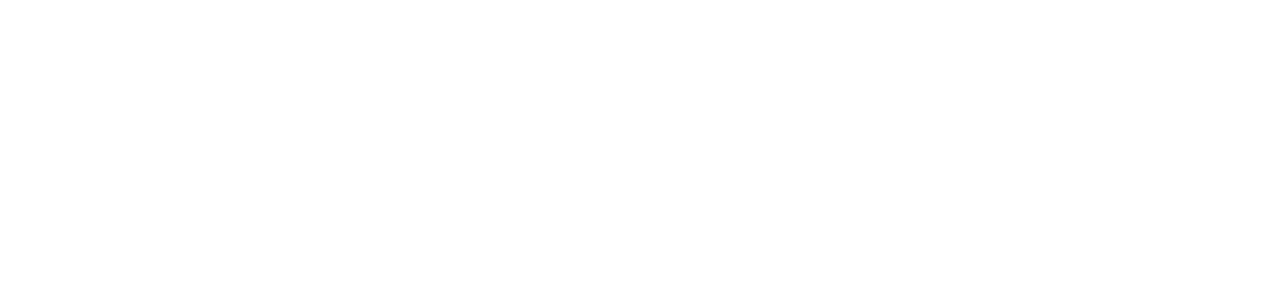
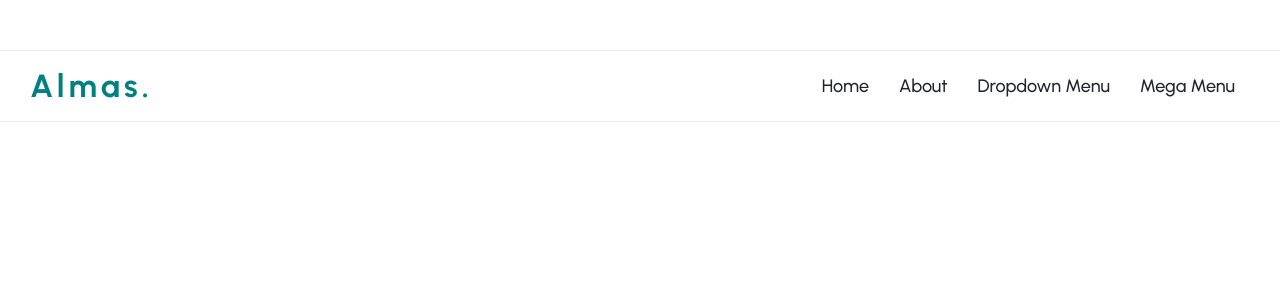
Before and after one commit to almasrafaqat/PahlaStore, a React (Create React App) app: page /practice in a window 1280 px wide. Before the commit this address had no page. Shown: the top 300 px of the page. Built offline with nearby package versions, Linux system fonts and the light colour scheme.

Commit message:
Added Navbar Test

```diff
--- a/src/App.js
+++ b/src/App.js
@@ -6,6 +6,7 @@
 import Header from "./components/header/header.component";
 import Announcement from "./components/announcement/announcement.component";
 import Cart from "./components/cart/cart.component";
+import Practice from "./components/practice/practice";
 
 function App() {
   return (
@@ -16,6 +17,7 @@
           <Route path="/" element={<HomePage />} />
           <Route path="/about" element={<About />} />
           <Route path="/cart" element={<Cart/>} />
+          <Route path="/practice" element={<Practice/>} />
         </Routes>
       </Router>
     </ThemeProvider>
--- /dev/null
+++ b/src/components/practice/practice.jsx
@@ -0,0 +1,238 @@
+import styled from "styled-components";
+import { Link } from "../../GlobalStyle";
+
+const Container = styled.div`
+  position: fixed;
+  top: 50px;
+  width: 100%;
+  border-top: 1px solid #ececec;
+  border-bottom: 1px solid #ececec;
+`;
+
+const Nav = styled.div`
+  padding: 0px 30px;
+  height: 70px;
+  max-width: 1300px;
+  margin: auto;
+  line-height: 70px;
+  position: relative;
+  display: flex;
+  justify-content: space-between;
+`;
+
+const Logo = styled.div`
+  font-size: 32px;
+  font-weight: 700;
+  letter-spacing: 4px;
+  transform: uppercase;
+  color: teal;
+`;
+
+const MenuItem = styled.ul`
+  display: inline-flex;
+`;
+
+const MenuLink = styled(Link)`
+  padding: 9px 15px;
+  border-radius: 5px;
+  font-size: 18px;
+  font-weight: 500;
+  transition: all 0.3s ease;
+
+  &:hover {
+    background: ${({ theme }) => theme.colors.primary};
+    color: ${({ theme }) => theme.colors.white};
+  }
+`;
+
+/** Dropdown Menu */
+
+const DropdownItem = styled.ul`
+  background: #ececec;
+  line-height: 45px;
+  width: 180px;
+  position: absolute;
+  top: 85px;
+  box-shadow: 0 6px 10px rgba(0, 0, 0, 0.15);
+  transition: all 0.4s ease;
+  opacity: 0;
+  visibility: hidden;
+`;
+
+const DropdownLink = styled(MenuLink)`
+  padding: 0 0 0 15px;
+  width: 100%;
+  display: block;
+  border-radius: 0px;
+  font-size: 16px;
+  font-weight: 400;
+`;
+
+/** Mega Menu */
+
+const MegaBox = styled.div`
+  position: absolute;
+  top: 85px;
+  left: 0;
+  width: 100%;
+  padding: 0px 30px;
+  position: absolute;
+  opacity: 0;
+  visibility: hidden;
+  transition: all 0.3s ease;
+`;
+
+const Content = styled.div`
+  background: #ececec;
+  width: 100%;
+  display: flex;
+  justify-content: space-between;
+  padding: 25px 20px;
+  box-shadow: 0 6px 10px rgba(0, 0, 0, 0.15);
+`;
+
+const Row = styled.div`
+  width: calc(25% -30px);
+  line-height: 45px;
+
+  &:nth-child(1) ${MegaItem} {
+    border: 0px;
+    background: orange;
+  }
+`;
+
+const Image = styled.img`
+  width: 100%;
+  height: 100%;
+  object-fit: cover;
+`;
+
+const HeaderTitle = styled.header`
+  color: teal;
+  font-size: 20px;
+  font-weight: 500;
+`;
+
+const MegaItem = styled.ul`
+  margin-left: -40px;
+  border-left: 1px solid teal;
+`;
+
+const MegaLink = styled(DropdownLink)`
+  padding: 0 20px;
+`;
+
+/**onHover */
+const MenuList = styled.li`
+  list-style: none;
+  margin: ${(props) => (props.type === "mega-list" ? "0 20px" : "")};
+
+  &:hover ${DropdownItem} {
+    top: 70px;
+    opacity: 1;
+    visibility: visible;
+  }
+  &:hover ${MegaBox} {
+    top: 70px;
+    opacity: 1;
+    visibility: visible;
+  }
+`;
+
+const Practice = () => {
+  return (
+    <Container>
+      <Nav>
+        <Logo>Almas.</Logo>
+        <MenuItem>
+          <MenuList>
+            <MenuLink>Home</MenuLink>
+          </MenuList>
+          <MenuList>
+            <MenuLink>About</MenuLink>
+          </MenuList>
+          <MenuList>
+            <MenuLink>Dropdown Menu</MenuLink>
+            <DropdownItem type="dropdown">
+              <MenuList>
+                <DropdownLink type="dropdown">Java</DropdownLink>
+              </MenuList>
+              <MenuList>
+                <DropdownLink type="dropdown">Paython | Django</DropdownLink>
+              </MenuList>
+              <MenuList>
+                <DropdownLink type="dropdown">PHP | Laravel</DropdownLink>
+              </MenuList>
+              <MenuList>
+                <DropdownLink type="dropdown">React | JavaScript</DropdownLink>
+              </MenuList>
+            </DropdownItem>
+          </MenuList>
+          <MenuList>
+            <MenuLink>Mega Menu</MenuLink>
+            <MegaBox>
+              <Content>
+                <Row>
+                  <Image src="https://encrypted-tbn0.gstatic.com/images?q=tbn:ANd9GcRVyoBVQg0JEHNq-rbOPU1WWxj9U3ArpmMlhulg6CjUf3XkRTSUCZqNWNjIYJZ58u56JGs&usqp=CAU" />
+                </Row>
+                <Row>
+                  <HeaderTitle>Programming</HeaderTitle>
+                  <MegaItem>
+                    <MenuList type="mega-list">
+                      <MegaLink>PHP | Laravel </MegaLink>
+                    </MenuList>
+                    <MenuList type="mega-list">
+                      <MegaLink>Python | Django </MegaLink>
+                    </MenuList>
+                    <MenuList type="mega-list">
+                      <MegaLink>React | JavaScript </MegaLink>
+                    </MenuList>
+                    <MenuList type="mega-list">
+                      <MegaLink>Angular | JavaScript </MegaLink>
+                    </MenuList>
+                  </MegaItem>
+                </Row>
+                <Row>
+                  <HeaderTitle>Freelancing</HeaderTitle>
+                  <MegaItem>
+                    <MenuList type="mega-list">
+                      <MegaLink>Video Graphic</MegaLink>
+                    </MenuList>
+                    <MenuList type="mega-list">
+                      <MegaLink>Web Developing </MegaLink>
+                    </MenuList>
+                    <MenuList type="mega-list">
+                      <MegaLink>Graphic Designing </MegaLink>
+                    </MenuList>
+                    <MenuList type="mega-list">
+                      <MegaLink>Corel Draw </MegaLink>
+                    </MenuList>
+                  </MegaItem>
+                </Row>
+                <Row>
+                  <HeaderTitle>Coding Courses</HeaderTitle>
+                  <MegaItem>
+                    <MenuList type="mega-list">
+                      <MegaLink>Frontend Developer</MegaLink>
+                    </MenuList>
+                    <MenuList type="mega-list">
+                      <MegaLink>Backend Developer </MegaLink>
+                    </MenuList>
+                    <MenuList type="mega-list">
+                      <MegaLink> MYsql Database </MegaLink>
+                    </MenuList>
+                    <MenuList type="mega-list">
+                      <MegaLink> Full Stack Devloper </MegaLink>
+                    </MenuList>
+                  </MegaItem>
+                </Row>
+              </Content>
+            </MegaBox>
+          </MenuList>
+        </MenuItem>
+      </Nav>
+    </Container>
+  );
+};
+
+export default Practice;
--- a/src/pages/home/HomePage.jsx
+++ b/src/pages/home/HomePage.jsx
@@ -16,7 +16,7 @@
       <Announcement />
 
       <Wrapper>
-        <HeaderMobile />
+        <Header />
       </Wrapper>
 
       <Footer />
```
